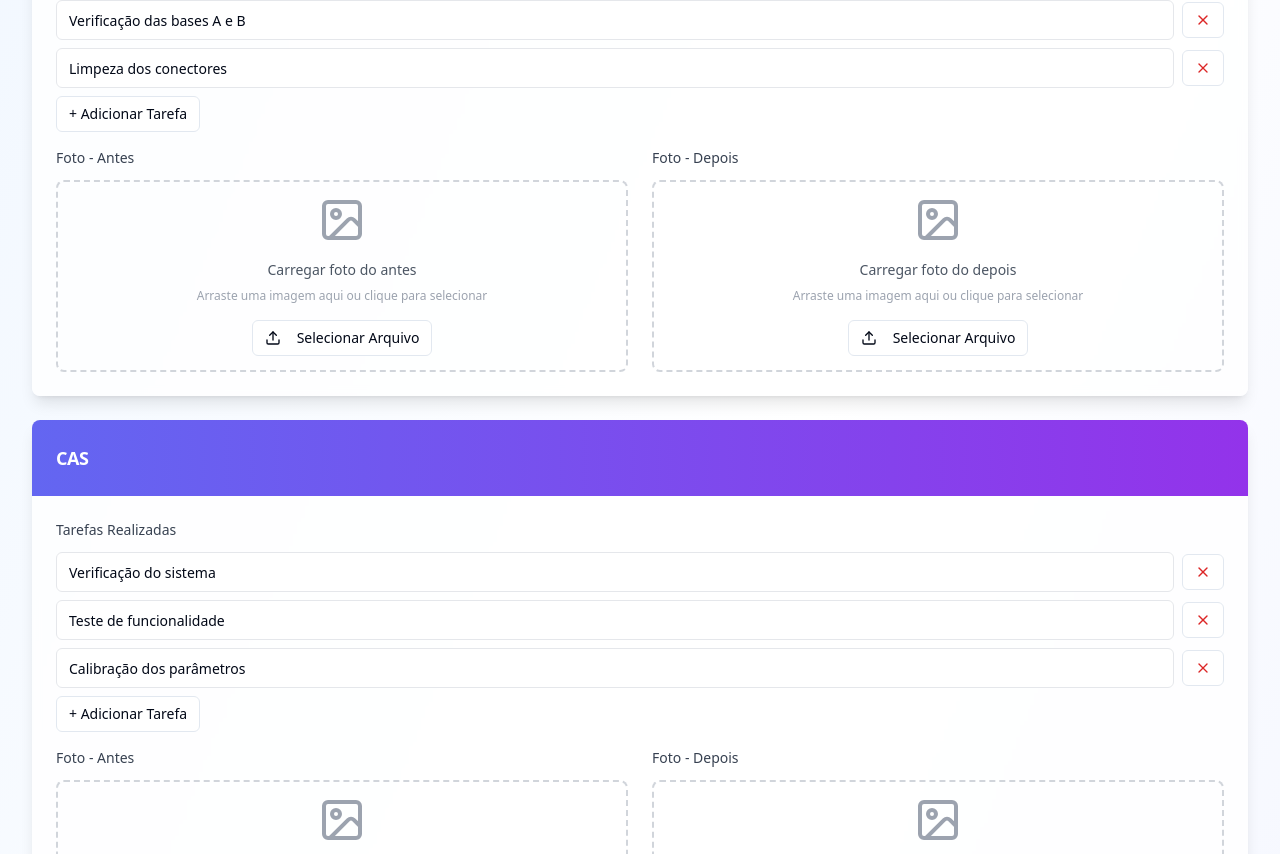
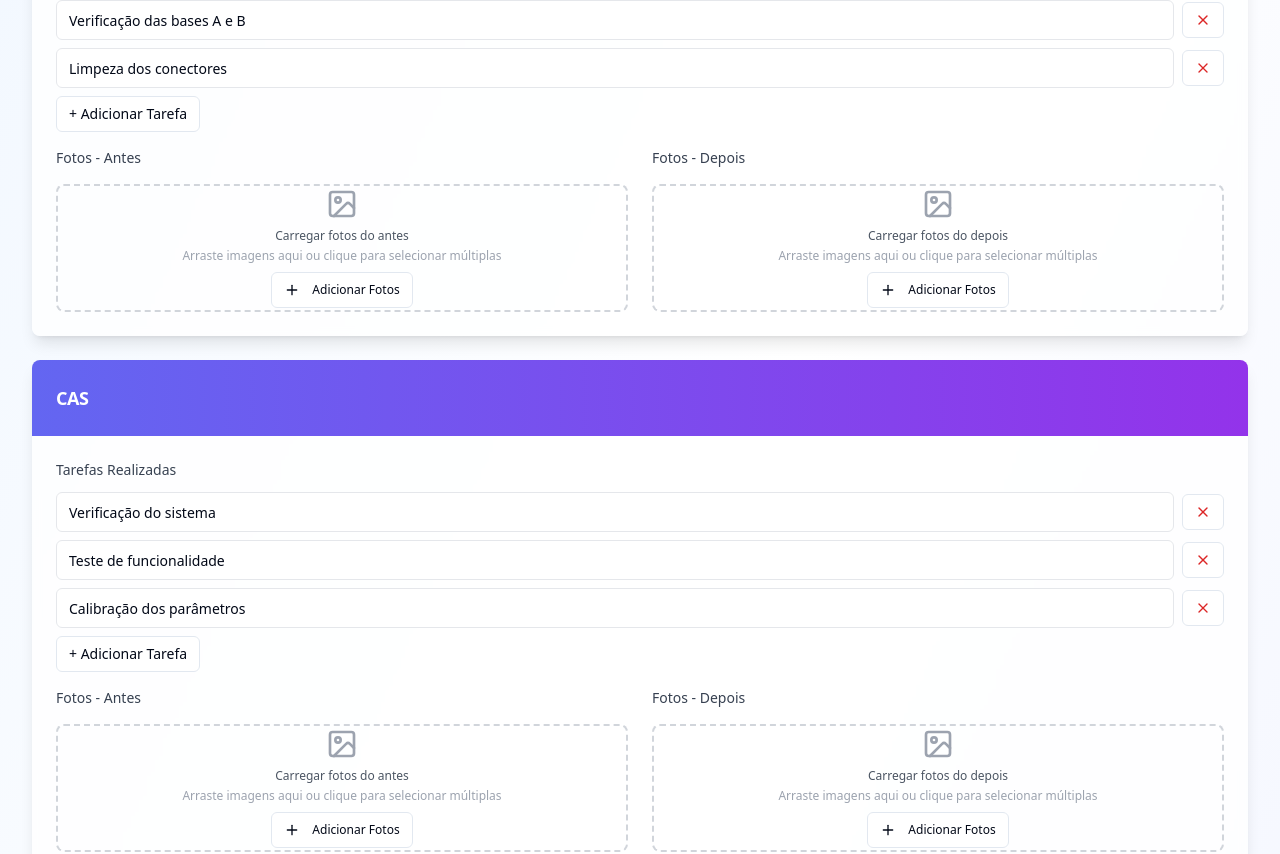
Before and after one commit to PedroJiraya/relatorio-tsa-cks, a React (Vite) app: page / in a window 1280 px wide. Shown: the part 761-1615 px from the top of the page. Built offline with nearby package versions, Linux system fonts and the light colour scheme.

Commit message:
Feat: Allow multiple image uploads
Update the image upload field to accept multiple photos.

```diff
--- /dev/null
+++ b/src/components/MultiImageUpload.tsx
@@ -0,0 +1,145 @@
+
+import { useState, useRef } from 'react';
+import { Button } from '@/components/ui/button';
+import { Upload, X, Image as ImageIcon, Plus } from 'lucide-react';
+import { toast } from 'sonner';
+
+interface MultiImageUploadProps {
+  images: string[];
+  onImagesChange: (images: string[]) => void;
+  placeholder: string;
+}
+
+const MultiImageUpload = ({ images, onImagesChange, placeholder }: MultiImageUploadProps) => {
+  const [isDragging, setIsDragging] = useState(false);
+  const fileInputRef = useRef<HTMLInputElement>(null);
+
+  const handleFileChange = (files: FileList) => {
+    const newImages: string[] = [];
+    let processedCount = 0;
+
+    Array.from(files).forEach((file) => {
+      if (file.type.startsWith('image/')) {
+        const reader = new FileReader();
+        reader.onload = (e) => {
+          const result = e.target?.result as string;
+          newImages.push(result);
+          processedCount++;
+
+          if (processedCount === files.length) {
+            onImagesChange([...images, ...newImages]);
+            toast.success(`${newImages.length} imagem(ns) carregada(s) com sucesso!`);
+          }
+        };
+        reader.readAsDataURL(file);
+      } else {
+        processedCount++;
+        toast.error('Por favor, selecione apenas arquivos de imagem.');
+      }
+    });
+  };
+
+  const handleDrop = (e: React.DragEvent) => {
+    e.preventDefault();
+    setIsDragging(false);
+
+    const files = e.dataTransfer.files;
+    if (files.length > 0) {
+      handleFileChange(files);
+    }
+  };
+
+  const handleDragOver = (e: React.DragEvent) => {
+    e.preventDefault();
+    setIsDragging(true);
+  };
+
+  const handleDragLeave = (e: React.DragEvent) => {
+    e.preventDefault();
+    setIsDragging(false);
+  };
+
+  const handleClick = () => {
+    fileInputRef.current?.click();
+  };
+
+  const handleFileInput = (e: React.ChangeEvent<HTMLInputElement>) => {
+    const files = e.target.files;
+    if (files && files.length > 0) {
+      handleFileChange(files);
+    }
+  };
+
+  const removeImage = (index: number) => {
+    const updatedImages = images.filter((_, i) => i !== index);
+    onImagesChange(updatedImages);
+    if (fileInputRef.current) {
+      fileInputRef.current.value = '';
+    }
+  };
+
+  return (
+    <div className="w-full space-y-4">
+      <input
+        ref={fileInputRef}
+        type="file"
+        accept="image/*"
+        multiple
+        onChange={handleFileInput}
+        className="hidden"
+      />
+
+      {/* Exibir imagens existentes */}
+      {images.length > 0 && (
+        <div className="grid grid-cols-2 sm:grid-cols-3 gap-3">
+          {images.map((image, index) => (
+            <div key={index} className="relative group">
+              <img
+                src={image}
+                alt={`Imagem ${index + 1}`}
+                className="w-full h-24 object-cover rounded-lg border-2 border-gray-200"
+              />
+              <div className="absolute inset-0 bg-black bg-opacity-50 opacity-0 group-hover:opacity-100 transition-opacity duration-200 rounded-lg flex items-center justify-center">
+                <Button
+                  onClick={() => removeImage(index)}
+                  variant="destructive"
+                  size="sm"
+                  className="bg-red-500 hover:bg-red-600 text-xs px-2 py-1"
+                >
+                  <X className="h-3 w-3" />
+                </Button>
+              </div>
+            </div>
+          ))}
+        </div>
+      )}
+
+      {/* Área de upload */}
+      <div
+        className={`w-full h-32 border-2 border-dashed rounded-lg flex flex-col items-center justify-center cursor-pointer transition-all duration-200 ${
+          isDragging
+            ? 'border-blue-500 bg-blue-50'
+            : 'border-gray-300 hover:border-blue-400 hover:bg-gray-50'
+        }`}
+        onDrop={handleDrop}
+        onDragOver={handleDragOver}
+        onDragLeave={handleDragLeave}
+        onClick={handleClick}
+      >
+        <div className="text-center">
+          <ImageIcon className="h-8 w-8 text-gray-400 mx-auto mb-2" />
+          <p className="text-xs text-gray-600 mb-1">{placeholder}</p>
+          <p className="text-xs text-gray-400 mb-2">
+            Arraste imagens aqui ou clique para selecionar múltiplas
+          </p>
+          <Button variant="outline" size="sm" className="text-xs">
+            <Plus className="h-3 w-3 mr-1" />
+            Adicionar Fotos
+          </Button>
+        </div>
+      </div>
+    </div>
+  );
+};
+
+export default MultiImageUpload;
--- a/src/components/ReportForm.tsx
+++ b/src/components/ReportForm.tsx
@@ -9,7 +9,7 @@ import { Checkbox } from '@/components/ui/checkbox';
 import { Badge } from '@/components/ui/badge';
 import { Eye, Upload, X, Calendar, Clock, Users, MapPin } from 'lucide-react';
 import { ReportData, Activity } from '@/types/report';
-import ImageUpload from '@/components/ImageUpload';
+import MultiImageUpload from '@/components/MultiImageUpload';
 
 interface ReportFormProps {
   data: ReportData;
@@ -240,23 +240,23 @@ const ReportForm = ({ data, onChange, onPreview }: ReportFormProps) => {
                 <div className="grid grid-cols-1 md:grid-cols-2 gap-6 mt-6">
                   <div>
                     <Label className="text-sm font-medium text-gray-700 mb-3 block">
-                      Foto - Antes
+                      Fotos - Antes
                     </Label>
-                    <ImageUpload
-                      image={activity.beforeImage}
-                      onImageChange={(image) => handleActivityChange(activity.id, 'beforeImage', image)}
-                      placeholder="Carregar foto do antes"
+                    <MultiImageUpload
+                      images={activity.beforeImages}
+                      onImagesChange={(images) => handleActivityChange(activity.id, 'beforeImages', images)}
+                      placeholder="Carregar fotos do antes"
                     />
                   </div>
 
                   <div>
                     <Label className="text-sm font-medium text-gray-700 mb-3 block">
-                      Foto - Depois
+                      Fotos - Depois
                     </Label>
-                    <ImageUpload
-                      image={activity.afterImage}
-                      onImageChange={(image) => handleActivityChange(activity.id, 'afterImage', image)}
-                      placeholder="Carregar foto do depois"
+                    <MultiImageUpload
+                      images={activity.afterImages}
+                      onImagesChange={(images) => handleActivityChange(activity.id, 'afterImages', images)}
+                      placeholder="Carregar fotos do depois"
                     />
                   </div>
                 </div>
--- a/src/components/ReportPreview.tsx
+++ b/src/components/ReportPreview.tsx
@@ -146,16 +146,21 @@ const ReportPreview = ({ data, onBack }: ReportPreviewProps) => {
                 </ul>
               </div>
 
-              {(activity.beforeImage || activity.afterImage) && (
+              {(activity.beforeImages.length > 0 || activity.afterImages.length > 0) && (
                 <div className="grid grid-cols-2 gap-4">
                   <div>
                     <strong className="text-sm text-gray-700 block mb-2">Antes:</strong>
-                    {activity.beforeImage ? (
-                      <img
-                        src={activity.beforeImage}
-                        alt="Antes"
-                        className="w-full h-32 object-cover border rounded"
-                      />
+                    {activity.beforeImages.length > 0 ? (
+                      <div className="grid grid-cols-2 gap-2">
+                        {activity.beforeImages.map((image, index) => (
+                          <img
+                            key={index}
+                            src={image}
+                            alt={`Antes ${index + 1}`}
+                            className="w-full h-24 object-cover border rounded"
+                          />
+                        ))}
+                      </div>
                     ) : (
                       <div className="w-full h-32 bg-gray-100 border rounded flex items-center justify-center text-gray-400 text-xs">
                         Nenhuma imagem
@@ -164,12 +169,17 @@ const ReportPreview = ({ data, onBack }: ReportPreviewProps) => {
                   </div>
                   <div>
                     <strong className="text-sm text-gray-700 block mb-2">Depois:</strong>
-                    {activity.afterImage ? (
-                      <img
-                        src={activity.afterImage}
-                        alt="Depois"
-                        className="w-full h-32 object-cover border rounded"
-                      />
+                    {activity.afterImages.length > 0 ? (
+                      <div className="grid grid-cols-2 gap-2">
+                        {activity.afterImages.map((image, index) => (
+                          <img
+                            key={index}
+                            src={image}
+                            alt={`Depois ${index + 1}`}
+                            className="w-full h-24 object-cover border rounded"
+                          />
+                        ))}
+                      </div>
                     ) : (
                       <div className="w-full h-32 bg-gray-100 border rounded flex items-center justify-center text-gray-400 text-xs">
                         Nenhuma imagem
--- a/src/pages/Index.tsx
+++ b/src/pages/Index.tsx
@@ -32,8 +32,8 @@ const Index = () => {
           'Verificação das bases A e B',
           'Limpeza dos conectores'
         ],
-        beforeImage: null,
-        afterImage: null
+        beforeImages: [],
+        afterImages: []
       },
       {
         id: 'cas',
@@ -43,8 +43,8 @@ const Index = () => {
           'Teste de funcionalidade',
           'Calibração dos parâmetros'
         ],
-        beforeImage: null,
-        afterImage: null
+        beforeImages: [],
+        afterImages: []
       },
       {
         id: 'despacho',
@@ -54,8 +54,8 @@ const Index = () => {
           'Teste de comunicação',
           'Atualização de software'
         ],
-        beforeImage: null,
-        afterImage: null
+        beforeImages: [],
+        afterImages: []
       },
       {
         id: 'optlert',
@@ -65,8 +65,8 @@ const Index = () => {
           'Teste de alertas',
           'Configuração de parâmetros'
         ],
-        beforeImage: null,
-        afterImage: null
+        beforeImages: [],
+        afterImages: []
       }
     ],
     hasCorrective: false,
--- a/src/types/report.ts
+++ b/src/types/report.ts
@@ -1,10 +1,9 @@
-
 export interface Activity {
   id: string;
   title: string;
   tasks: string[];
-  beforeImage: string | null;
-  afterImage: string | null;
+  beforeImages: string[];
+  afterImages: string[];
 }
 
 export interface CorrectiveDetails {
```
